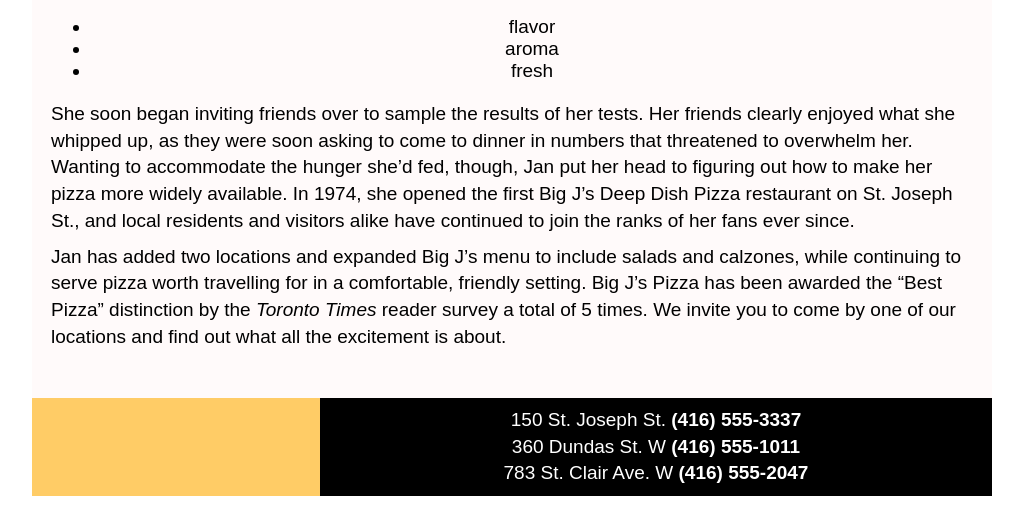
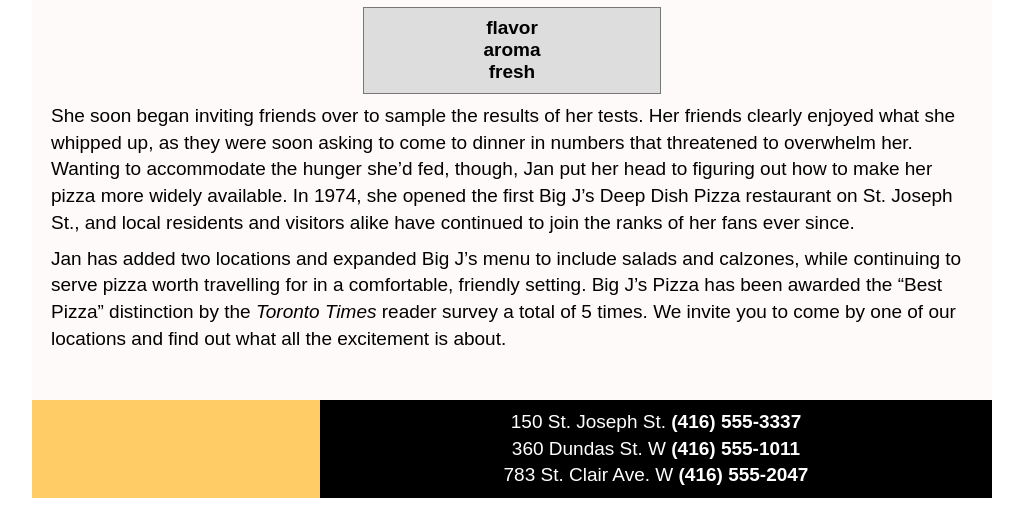
Before and after one commit to Vyathan/UnitHSkillsReview, a plain HTML site: page history.html in a window 1280 px wide. Shown: the part 270-800 px from the top of the page, without its empty margins (128-1151 px from the left). Drawn offline with nearby package versions, Linux system fonts and the light colour scheme.

Commit message:
Unordered List

```diff
--- a/styles.css
+++ b/styles.css
@@ -12,7 +12,7 @@ html {
    font-size: 19px;
 }
 a, article, body, div, figcaption, figure, footer, header, h1,
-h2, h3, img, nav, p, ol, li {
+h2, h3, img, nav, p, ol, ul, li {
    border: 0;
    padding: 0;
    margin: 0;
@@ -22,7 +22,7 @@ img {
    height: auto;
    width: auto;
 }
-ol {
+ol, ul {
    list-style-type: none;
 }
 
@@ -153,7 +153,9 @@ article p#contentstart {
 .accent {
    font-weight: bold;
 }
-article div.contrastbox {
+
+/* main content lists */
+article ul {
    width: 30%;
    padding: 0.5em;
    margin: 0.5em auto;
@@ -162,12 +164,10 @@ article div.contrastbox {
    font-weight: bold;
    background-color: rgb(221,221,221);
 }
-article div.contrastbox p {
+article ul li {
    margin-bottom: 0;
    text-align: center;
 }
-
-/* main content lists */
 article  ol {
    width: 70%;
    margin: 1em auto;
```
